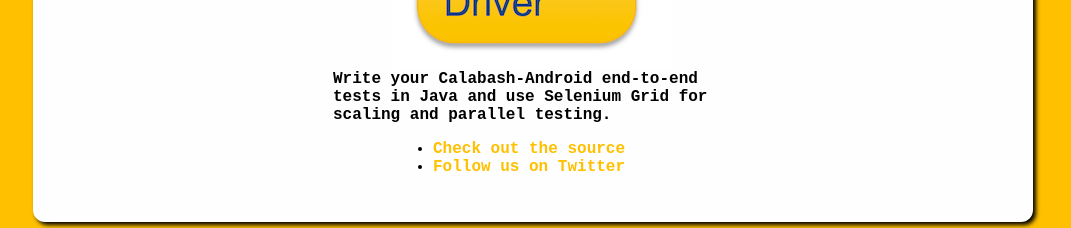
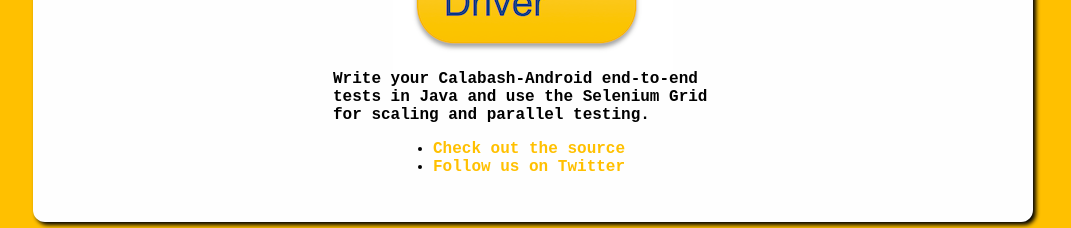
Before and after one commit to calabash-driver/calabash-driver.github.com, a plain HTML site: page index.html in a window 1280 px wide. Shown: the part 428-656 px from the top of the page, without its empty margins (107-1178 px from the left). Drawn offline with Linux system fonts and the light colour scheme; a web font is replaced by a local one.

Commit message:
fixed wording

```diff
--- a/index.html
+++ b/index.html
@@ -14,7 +14,7 @@
 		</div>
 		<div style="margin-left: 25%; margin-right: 25%;">
 			<div style="margin-left: 10%; margin-right:10%">
-				Write your Calabash-Android end-to-end tests in Java and use Selenium Grid for scaling and parallel testing.
+				Write your Calabash-Android end-to-end tests in Java and use the Selenium Grid for scaling and parallel testing.
 		    </div></div>
 		    <div style="margin-left: 36%; margin-right: 36%;">
 				<ul>
```
